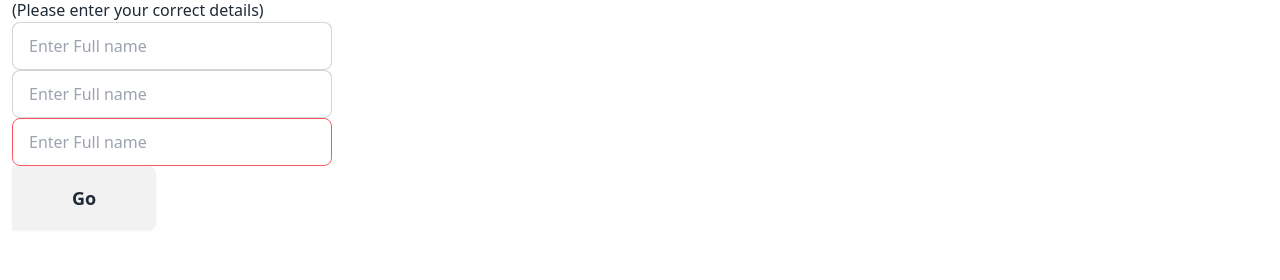
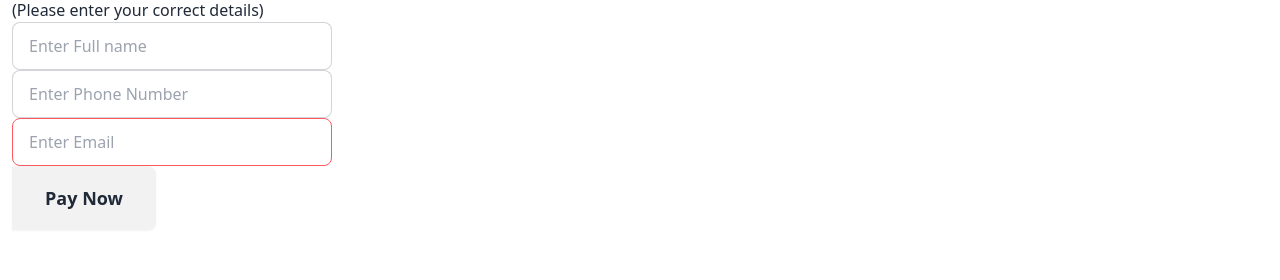
Before and after one commit to Explorarthecreator/Ohiz-Villa, a React (Create React App) app: page /checkout in a window 1280 px wide. Shown: the part 352-632 px from the top of the page. Built offline with nearby package versions, Linux system fonts and the light colour scheme; no server answers.

Commit message:
Added the payment by both fluuter wave and paystack. Made some validations with the form data, brought in toastify and decided to use useNavigate to handle redirect instead.

```diff
--- a/src/Pages/Checkout.jsx
+++ b/src/Pages/Checkout.jsx
@@ -1,29 +1,125 @@
 import { useContext, useState } from "react"
 import RoomContext from "../context/room/RoomContext"
+import { FlutterWaveButton, closePaymentModal } from "flutterwave-react-v3"
+import { PaystackButton } from "react-paystack"
+import {toast} from 'react-toastify'
+import { useNavigate } from "react-router-dom"
+// import Flutter from '../components/Flutter'
 function Checkout() {
 
 
-    const [name,setName]= useState('')
-    const [phoneNumber,setPhonenumber] = useState()
-    const [email,setEmail] = useState('')
+    const navigate = useNavigate()
+    const [formData,setFormData]= useState({
+        name:'',
+        phoneNumber:'',
+        email:''
+    })
+    // const [phoneNumber,setPhonenumber] = useState()
+    // const [email,setEmail] = useState('')
     const {rom} = useContext(RoomContext)
+    const [disableInput, setDisableInput] = useState(false)
+    const [paymentGateway, setPaymentGateway] = useState(true)
+
+    const {
+        name,
+        phoneNumber,
+        email
+    } = formData
 
     const{
         price,
         number
     } = rom
 
-    const handlesubmit = (e)=>{
-        e.preventDefault()
 
-    }
     const handleName =(e)=>{
-        setName(e.target.value)
-        // console.log(name);
+        setFormData((prevState)=>({
+            ...prevState,
+            [e.target.id] : e.target.value
+        }))
+
+        console.log(formData);
     }
     // useEffect(()=>{
     //     console.log(rom);
     // },[rom])
+
+    const flutterWaveConfig = {
+        public_key: process.env.REACT_APP_TEST_KEY,
+        tx_ref: Date.now(),
+        amount: price,
+        currency: 'NGN',
+        // redirect_url : 'http://localhost:3000/red',
+        payment_options: 'card,mobilemoney,ussd',
+        customer: {
+          email: email,
+            phone_number: phoneNumber,
+          name: name,
+        },
+        customizations: {
+          title: 'Ohiz Villa',
+        //   description: `Payment for room ${number}`,
+          description:'Payment for Explorar',
+          logo: 'https://st2.depositphotos.com/4403291/7418/v/450/depositphotos_74189661-stock-illustration-online-shop-log.jpg',
+        },
+      };
+      const fwConfig = {
+        ...flutterWaveConfig,
+        text: 'Pay with Flutterwave!',
+        callback: (response) => {
+           console.log(response);
+           navigate('/')
+          closePaymentModal() // this will close the modal programmatically
+          toast.success('Payment successful')
+
+        },
+        onClose: () => {},
+      };
+
+    const paystackConfig = {
+        reference: (new Date()).getTime().toString(),
+        email: email,
+        firstname:name,
+        phone:phoneNumber,
+        amount: price*100, //Amount is in the country's lowest currency. E.g Kobo, so 20000 kobo = N200
+        publicKey: 'pk_test_0d2221fbbb608ceee7f64ef5285414ce4717c1ae',
+      };
+      const handlePaystackSuccessAction = (reference) => {
+        // Implementation for whatever you want to do with reference and after success call.
+        if(reference.status === 'success'){
+            console.log(reference);
+            toast.success('Payment successful')
+            navigate('/')
+
+        }
+        console.log(rom);
+
+      };
+
+      // you can call this function anything
+      const handlePaystackCloseAction = () => {
+        // implementation for  whatever you want to do when the Paystack dialog closed.
+        console.log('closed')
+      }
+
+      const componentProps = {
+          ...paystackConfig,
+          text: 'Paystack Button',
+          onSuccess: (reference) => handlePaystackSuccessAction(reference),
+          onClose: handlePaystackCloseAction,
+      };
+      const handlesubmit = (e)=>{
+
+        e.preventDefault()
+        setDisableInput(true)
+
+    }
+
+
+     const handleSelect=(e)=>{
+        setPaymentGateway(!paymentGateway)
+     }
+
   return (
     <div>
 
@@ -57,12 +153,40 @@ function Checkout() {
                         value={''}
                         // onChange={handleChange}
                         /> */}
-                    <input type="text" placeholder="Enter Full name" className="input input-bordered w-full max-w-xs" value={name} onChange={handleName}/> <br />
-                    <input type="tel" placeholder="Enter Full name" className="input input-bordered w-full max-w-xs"  value={phoneNumber}  onChange={(e)=>{setPhonenumber(e.target.value)}} /> <br />
-                    <input type="email" placeholder="Enter Full name" className="input input-bordered w-full max-w-xs input-error" value={email} onChange={(e)=>{setEmail(e.target.value)}} /> <br />
-                    <button type='submit' className='rounded-l-none w-36 btn btn-lg'>
-                        Go
-                    </button>
+                    <input type="text" placeholder="Enter Full name" className="input input-bordered w-full max-w-xs" id="name" value={name} onChange={handleName} required disabled={disableInput} /> <br />
+                    <input type="tel" placeholder="Enter Phone Number" className="input input-bordered w-full max-w-xs" id="phoneNumber" value={phoneNumber}  onChange={handleName} required disabled={disableInput} /> <br />
+                    <input type="email" placeholder="Enter Email" className="input input-bordered w-full max-w-xs input-error" id="email" value={email} onChange={handleName} required disabled={disableInput} /> <br />
+
+                    {/* <input type="radio" name="paymnt" id="fkuer" onSelect={()=>{console.log(" FLutter");}} /> Flutter <br /> */}
+
+
+                    {
+                        disableInput?<div>
+                        <p>
+                            Choose A payment option
+                        </p>
+                            <input type="radio" name="payment" id="paystack" onChange={(e)=>handleSelect(e)} checked={paymentGateway}/> Paystack <br />
+                            <input type="radio" name="payment" id="flutter" onChange={(e)=>handleSelect(e)} checked={!paymentGateway} /> Flutter <br />
+                        <div>
+                            <PaystackButton {...componentProps}  className={`btn btn-lg btn-success ${paymentGateway?'btn-success':'btn-disabled'}`}/>
+                            <FlutterWaveButton {...fwConfig} disabled={paymentGateway} className="btn btn-lg ml-3 btn-success"/>
+                            {/* <button className="btn btn-lg ml-3 btn-success" disabled={paymentGateway}>
+                                Fluterwave
+                            </button> */}
+                        </div>
+                        </div>:
+                        <button type='submit' className='rounded-l-none w-36 btn btn-lg'>
+                            Pay Now
+                        </button>
+                    }
+
+
+
+                    {/* <button type='submit' className='rounded-l-none w-36 btn btn-lg' disabled={!dis}> */}
+                        {/* <Paystack className="btn btn-outline" email={email} price={price} name={name} phoneNumber={phoneNumber}/> */}
+                    {/* </button> */}
+                    {/* <Flutter price={price} user={formData} num={number}/> */}
+
                 </div>
             </div>
         </form>
```
